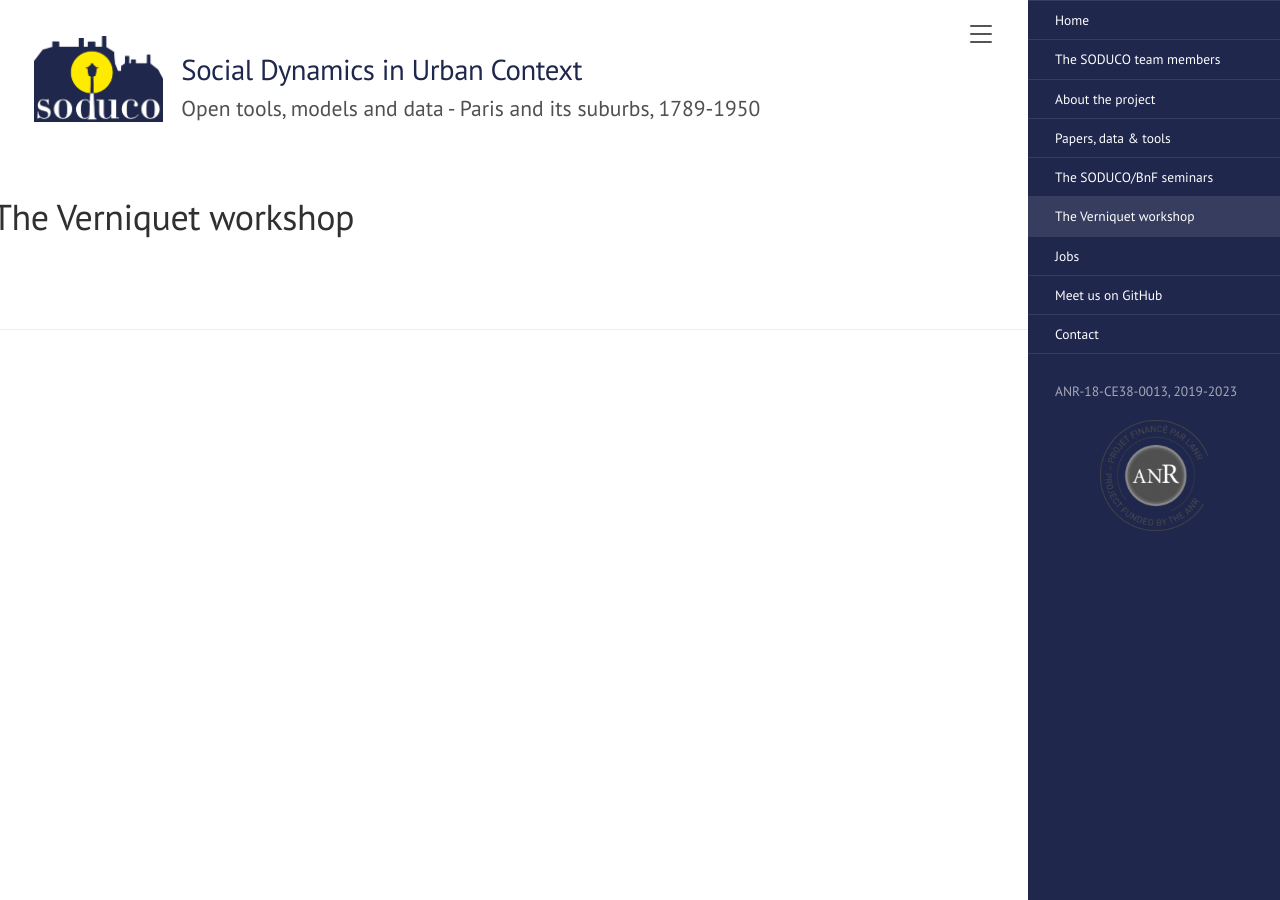
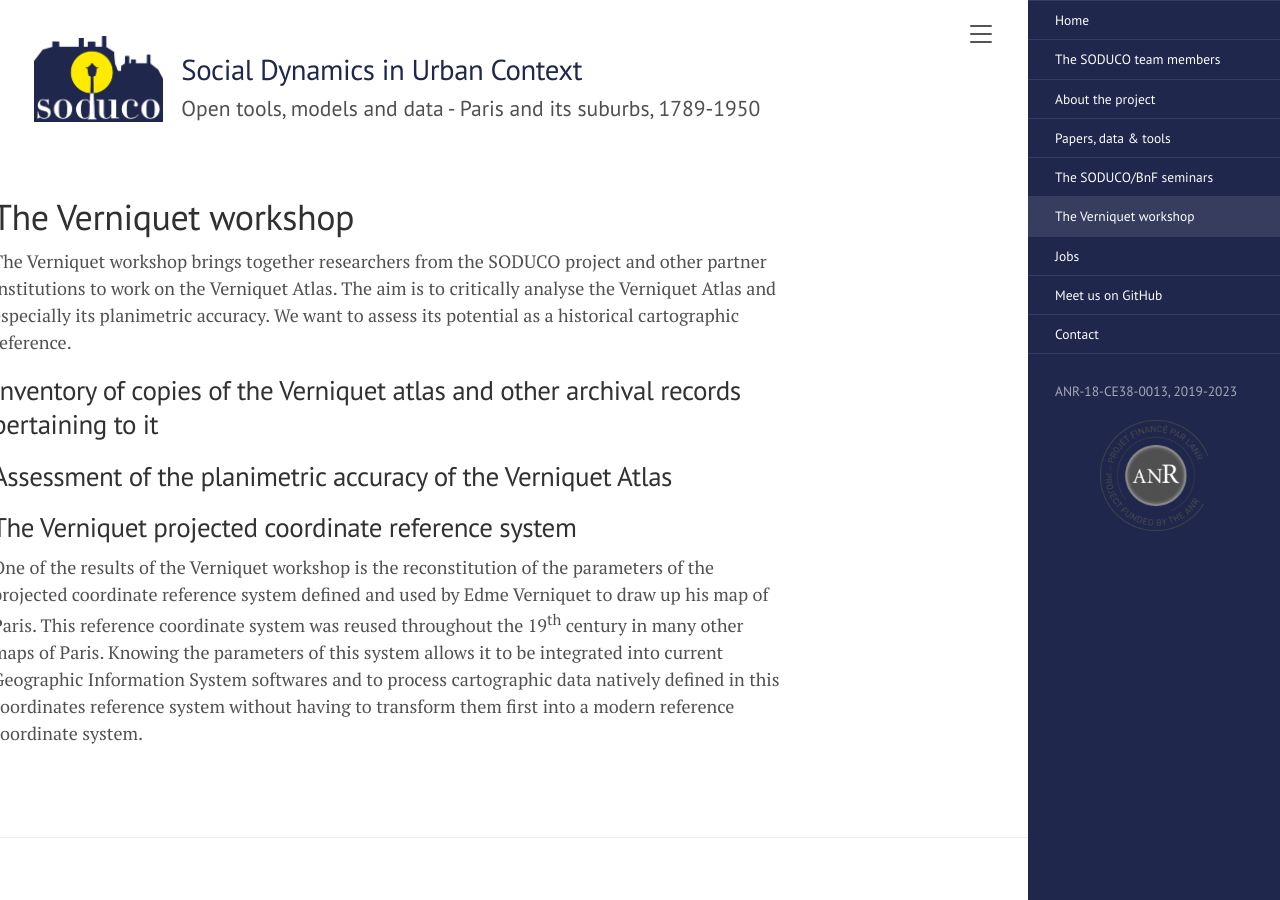
Before and after one commit to soduco/soduco.github.io, a Jekyll site: the page built from verniquet_workshop.md, in a window 1280 px wide. Built offline with Jekyll 4.4.1, drawn with Linux system fonts in a browser that asks for light colours.

Commit message:
Update verniquet_workshop.md
Added an intro + the page structure

```diff
--- a/verniquet_workshop.md
+++ b/verniquet_workshop.md
@@ -3,3 +3,13 @@ layout: page
 title:  The Verniquet workshop
 rank: 6
 ---
+
+The Verniquet workshop brings together researchers from the SODUCO project and other partner institutions to work on the Verniquet Atlas. The aim is to critically analyse the Verniquet Atlas and especially its planimetric accuracy. We want to assess its potential as a historical cartographic reference.
+
+## Inventory of copies of the Verniquet atlas and other archival records pertaining to it
+
+## Assessment of the planimetric accuracy of the Verniquet Atlas
+
+## The Verniquet projected coordinate reference system
+
+One of the results of the Verniquet workshop is the reconstitution of the parameters of the projected coordinate reference system defined and used by Edme Verniquet to draw up his map of Paris. This reference coordinate system was reused throughout the 19<sup>th</sup> century in many other maps of Paris. Knowing the parameters of this system allows it to be integrated into current Geographic Information System softwares and to process cartographic data natively defined in this coordinates reference system without having to transform them first into a modern reference coordinate system.
```
